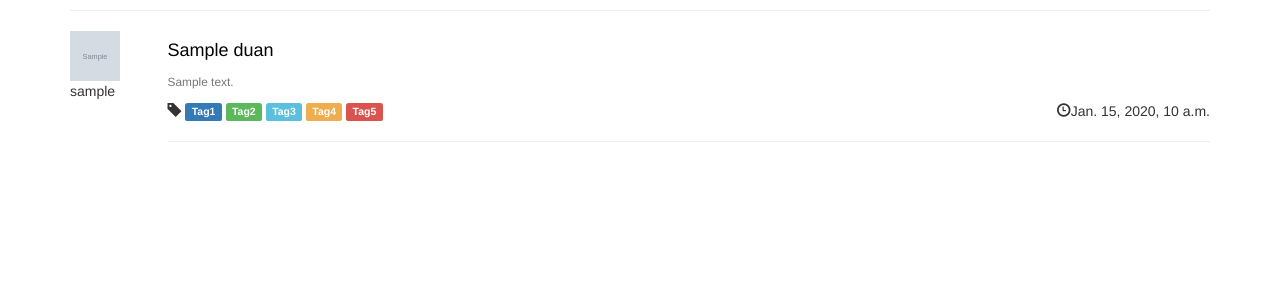
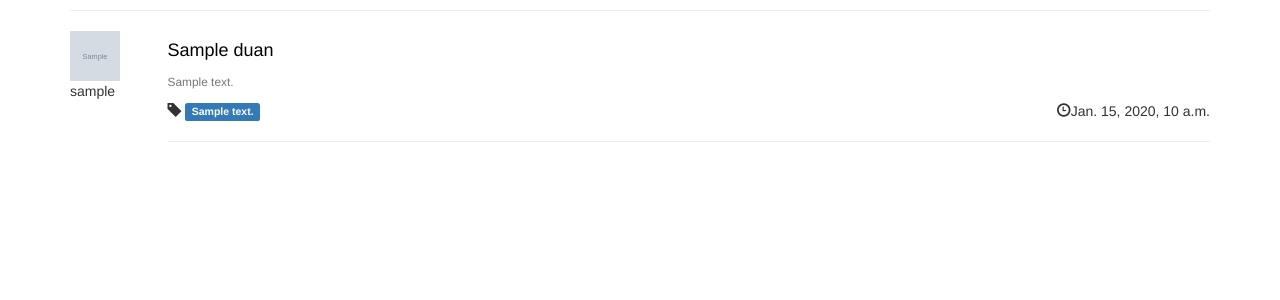
Before and after one commit to CloudDuanOrganization/CloudDuan, a Django app: page / in a window 1280 px wide. Shown: the part 974-1274 px from the top of the page. Run offline with Django 3.2, Linux system fonts and the light colour scheme; tables that the repository leaves empty hold one stand-in row (values such as "Sample post"); grey boxes marked "Sample" are stand-in pictures; some libraries are stand-ins or nearby versions.

Commit message:
这真的是最后一次标签的工作

```diff
--- a/CloudDuan/templates/index.html
+++ b/CloudDuan/templates/index.html
@@ -144,11 +144,19 @@
             <h4><a class="duanlink" href="{% url 'rankView' entry.id %}">{{ entry.title }}</a></h4>
                 <p> <small class="text-muted">{{ entry.pureContent }}</small></p>
                 <p><span class="glyphicon glyphicon-tag"></span>
-                    <span class="label label-primary">Tag1</span>
-                    <span class="label label-success">Tag2</span>
-                    <span class="label label-info">Tag3</span>
-                    <span class="label label-warning">Tag4</span>
-                    <span class="label label-danger">Tag5</span>
+                    {% for l in entry.label.all%}
+                    {%if l.colour == 1 %}
+                    <span class="label label-primary">{{l.text}}</span>
+                    {%elif l.colour == 2 %}
+                    <span class="label label-success">{{l.text}}</span>
+                    {%elif l.colour == 3 %}
+                    <span class="label label-info">{{l.text}}</span>
+                    {%elif l.colour == 4 %}
+                    <span class="label label-warning">{{l.text}}</span>
+                    {%elif l.colour == 5 %}
+                    <span class="label label-danger">{{l.text}}</span>
+                    {%endif%}
+                    {%endfor%}
                     <span style="float:right;"><span class="glyphicon glyphicon-time"> </span>{{ entry.publishTime }}</span>
                 </p>
                 <hr>
```
